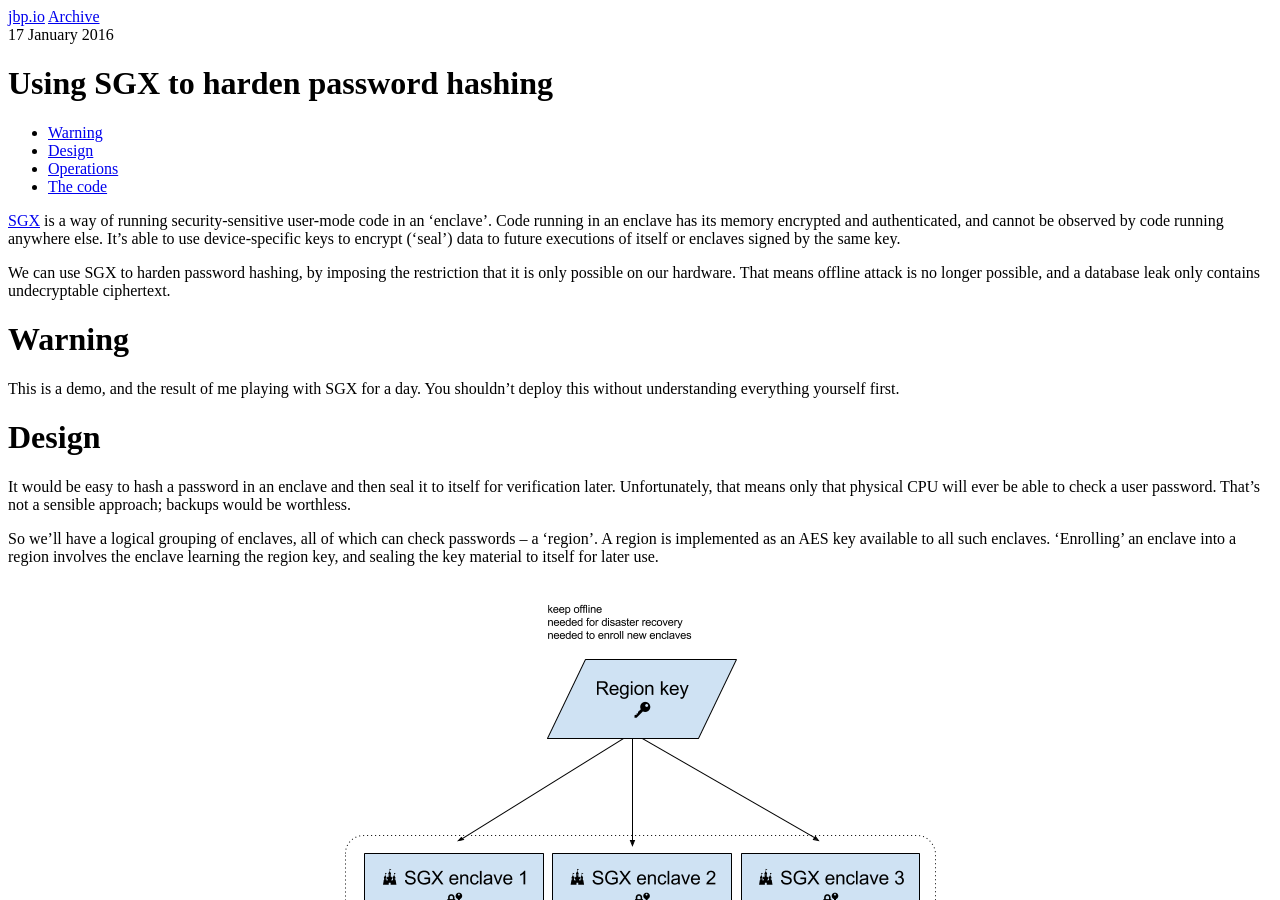
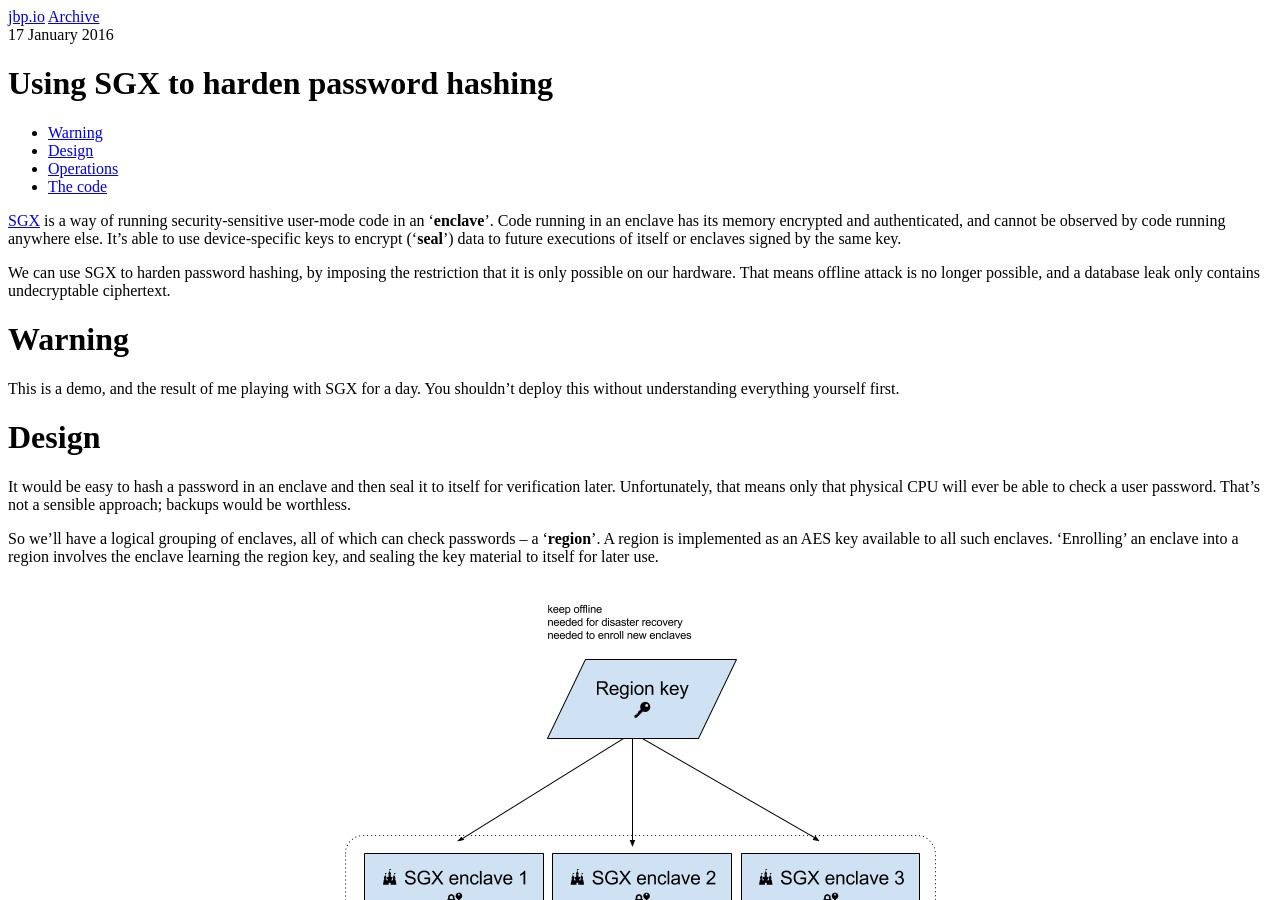
Before and after one commit to ctz/ctz.github.com, a Jekyll site: the page built from _posts/2016-01-17-using-sgx-to-hash-passwords.md, in a window 1280 px wide and 900 px high. Built offline with Jekyll 4.4.1, drawn with Linux system fonts in a browser that asks for light colours.

Commit message:
boldface introductions

```diff
--- a/_posts/2016-01-17-using-sgx-to-hash-passwords.md
+++ b/_posts/2016-01-17-using-sgx-to-hash-passwords.md
@@ -10,10 +10,10 @@ published: true
 * TOC
 {:toc #toc-side}
 
-[SGX][sgx] is a way of running security-sensitive user-mode code in an 'enclave'.
+[SGX][sgx] is a way of running security-sensitive user-mode code in an '**enclave**'.
 Code running in an enclave has its memory encrypted and authenticated, and cannot be
 observed by code running anywhere else.  It's able to use device-specific
-keys to encrypt ('seal') data to future executions of itself or enclaves signed by the
+keys to encrypt ('**seal**') data to future executions of itself or enclaves signed by the
 same key.
 
 We can use SGX to harden password hashing, by imposing the restriction that it is only
@@ -33,7 +33,7 @@ be able to check a user password.  That's not a sensible approach; backups would
 worthless.
 
 So we'll have a logical grouping of enclaves, all of which can check passwords --
-a 'region'.  A region is implemented as an AES key available to all such enclaves.
+a '**region**'.  A region is implemented as an AES key available to all such enclaves.
 'Enrolling' an enclave into a region involves the enclave learning the region key,
 and sealing the key material to itself for later use.
 
```
